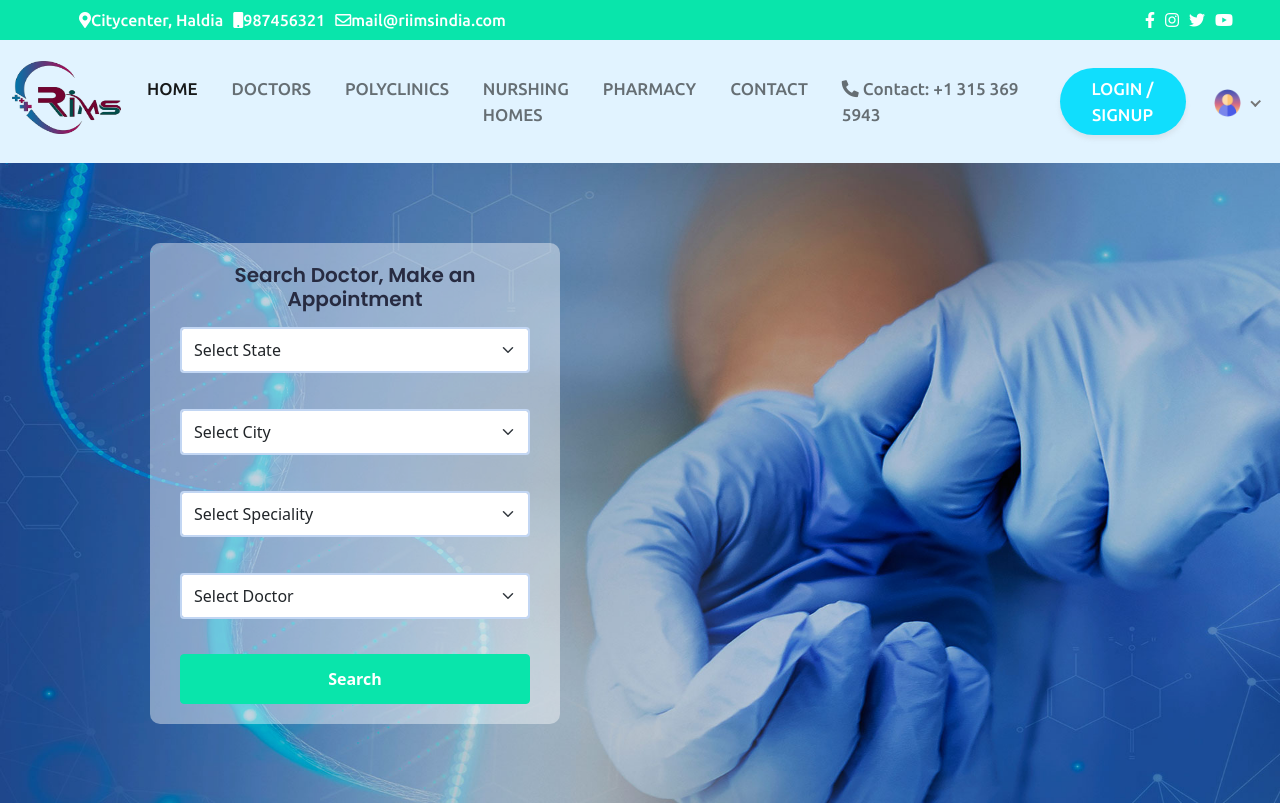
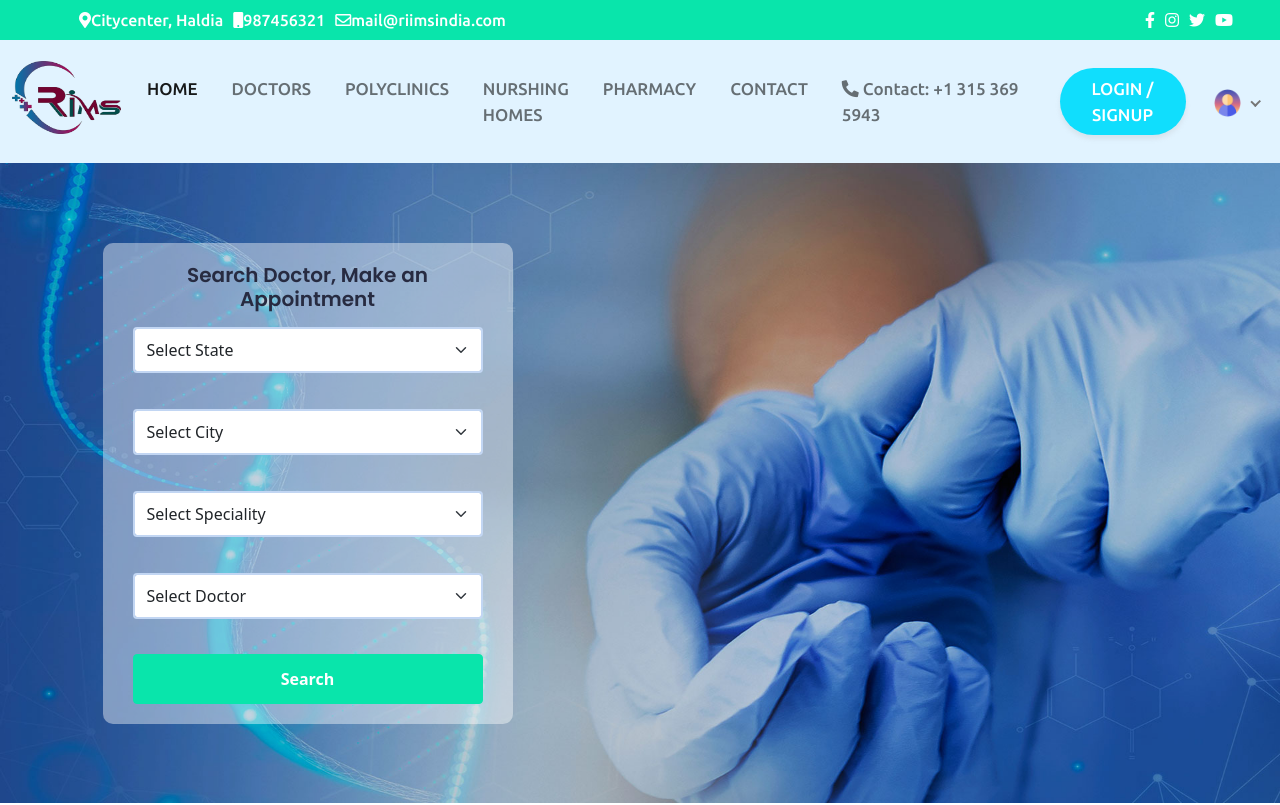
Before and after one commit to Rimsind/rims-main-2.0, a Next.js app: page / in a window 1280 px wide. Shown: the top 805 px of the page. Built offline with nearby package versions, Linux system fonts and the light colour scheme.

Commit message:
Basic changes

```diff
--- a/pages/index.js
+++ b/pages/index.js
@@ -17,7 +17,7 @@ const Index = () => {
         >
           <div className="container">
             <div className="row">
-              <div className="col-md-6 search-doctor">
+              <div className="col-md-5 search-doctor">
                 <div className="search-area">
                   <h2 className="text-center fs-5 mb-3">
                     Search Doctor, Make an Appointment
@@ -73,7 +73,7 @@ const Index = () => {
                   </form>
                 </div>
               </div>
-              <div className="col-md-6"></div>
+              <div className="col-md-7"></div>
             </div>
           </div>
         </section>
--- a/public/assets/css/style.css
+++ b/public/assets/css/style.css
@@ -1601,7 +1601,7 @@ ul {
   -ms-flex-align: center;
   align-items: center;
   /* background: url(../images/main.jpg); */
-  height: 60vh;
+  height: 65vh;
   background-size: cover;
 }
 
@@ -1629,7 +1629,7 @@ ul {
 
 .section-banner .search-doctor .search-area {
   background: #ffffff6b;
-  padding: 60px 30px;
+  padding: 40px 30px;
   position: relative;
   z-index: 1;
   border-radius: 10px;
```
